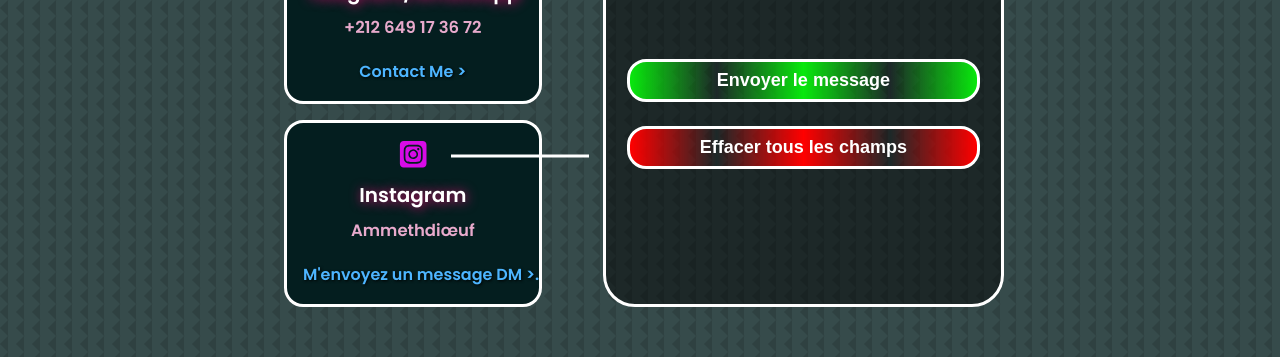
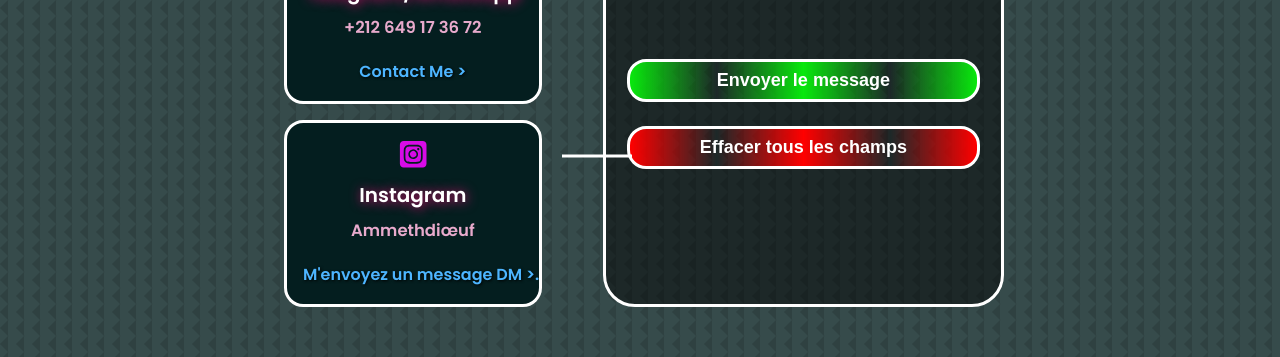
Before and after one commit to Mouhamed1003/keenprogrammer.com, a React (Create React App) app: page / in a window 1280 px wide. Shown: the part 5760-6117 px from the top of the page. Built offline with nearby package versions, Linux system fonts and the light colour scheme.

Commit message:
Update contact.css

```diff
--- a/src/components/contact/contact.css
+++ b/src/components/contact/contact.css
@@ -80,9 +80,9 @@ section {
     position: absolute;
     top: 74%;
     /* Positionner le trait au milieu de la hauteur du parent */
-    left: 29.8%;
+    left: 41.7%;
     /* Positionner le trait à 20% de la largeur du parent */
-    width: 14.8%;
+    width: 7.4%;
     /* Largeur du trait */
     height: 3px;
     /* Hauteur du trait */
```
